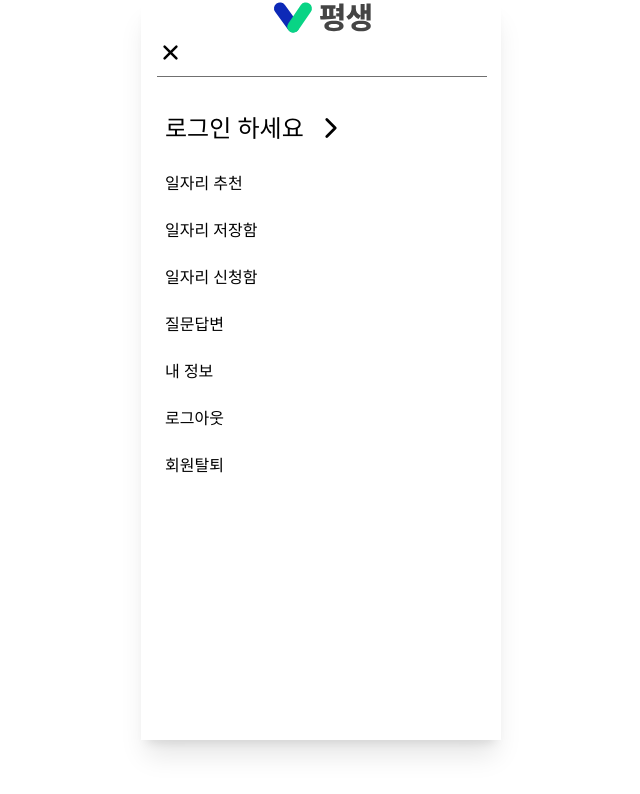
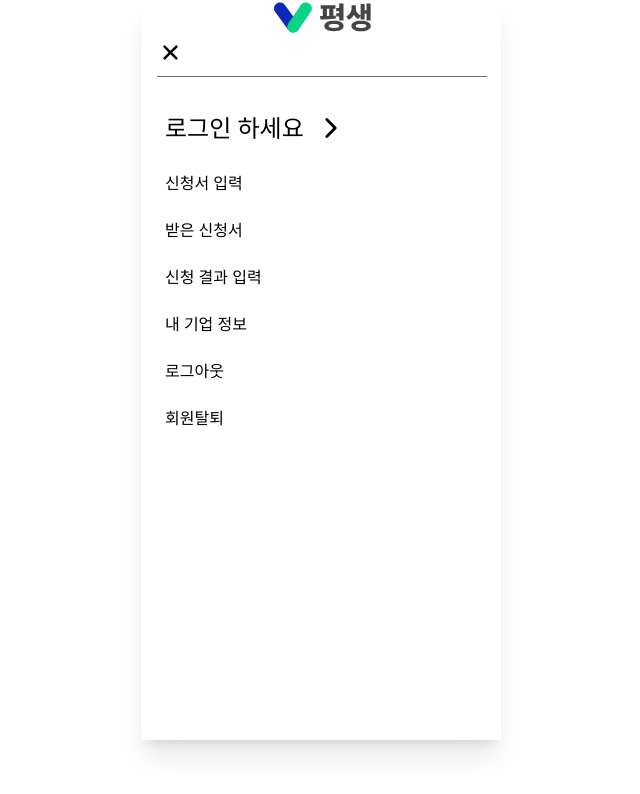
Before and after one commit to PyeongSaeng/PyeongSaeng-FE, a React (Vite) app: page /company in a window 1280 px wide. Both pictures are taken after a click on the button "전체 메뉴". Shown: the top 794 px of the page, without its empty margins (319-959 px from the left). Built offline with nearby package versions, Linux system fonts and the light colour scheme; a web font is replaced by a local one.

Commit message:
feat: 버전별 메뉴 url 수정 및 topbar 수정

```diff
--- a/src/shared/components/topbar/Topbar.tsx
+++ b/src/shared/components/topbar/Topbar.tsx
@@ -1,14 +1,24 @@
 import { ReactNode } from 'react';
+import { useLocation } from 'react-router-dom';
 import Logo from './Logo';
 import ToggleButton from './ToggleButton';
 import QuestionButton from './QuestionButton';
-import Menu from './menu/Menu';
+import PersonalMenu from './menu/personal-menu/PersonalMenu';
+import CompanyMenu from './menu/company-menu/CompanyMenu';
 
 interface TopbarProps {
   children?: ReactNode;
 }
 
 const Topbar = ({ children }: TopbarProps) => {
+  const location = useLocation();
+
+  const version: 'personal' | 'company' = location.pathname.startsWith(
+    '/company'
+  )
+    ? 'company'
+    : 'personal';
+
   return (
     <>
       <div>
@@ -16,8 +26,18 @@ const Topbar = ({ children }: TopbarProps) => {
         <div className="flex justify-center">
           <div className="w-[318px] flex justify-between items-center bt-[2px] border-b-[1.3px] border-[#707070] p-[4px]">
             <div className="relative flex justify-around items-start gap-[21px]">
-              <Menu />
-              <QuestionButton />
+              {/* {version === 'personal' ? <PersonalMenu /> : <CompanyMenu />}
+              {version === 'personal' ? <QuestionButton /> : ''} */}
+              {version === 'personal' ? (
+                <>
+                  <PersonalMenu />
+                  <QuestionButton />
+                </>
+              ) : (
+                <>
+                  <CompanyMenu />
+                </>
+              )}
             </div>
             <div>
               <ToggleButton />
--- /dev/null
+++ b/src/shared/components/topbar/menu/company-menu/CompanyMenu.tsx
@@ -0,0 +1,30 @@
+import { useState } from 'react';
+import { IoClose, IoMenu } from 'react-icons/io5';
+import MainMenu from './MainMenu';
+
+const CompanyMenu = () => {
+  const [isOpen, setIsOpen] = useState(false);
+
+  return (
+    <>
+      <button
+        className="flex flex-col items-center"
+        onClick={() => setIsOpen(true)}
+      >
+        <IoMenu size={30} />
+        <span className="text-[12px]">전체 메뉴</span>
+      </button>
+
+      {isOpen && (
+        <div className="absolute top-[-25px] left-[-9px] z-40 w-[330px] h-[701px] bg-white">
+          <div className="pb-[10px] border-b-[1px] border-[#707070]">
+            <IoClose size={27} onClick={() => setIsOpen(false)} />
+          </div>
+          <MainMenu />
+        </div>
+      )}
+    </>
+  );
+};
+
+export default CompanyMenu;
--- a/src/shared/components/topbar/menu/company-menu/MainMenu.tsx
+++ b/src/shared/components/topbar/menu/company-menu/MainMenu.tsx
@@ -1,11 +1,7 @@
 import { IoChevronForward } from 'react-icons/io5';
 import MenuNavButton from '../MenuNavButton';
 
-interface MainMenuProps {
-  handleMenu: () => void;
-}
-
-const MainMenu = ({ handleMenu }: MainMenuProps) => {
+const MainMenu = () => {
   return (
     <div className="px-[8px]">
       <div className="flex items-center gap-[12px] text-[24px] pt-[33px] pb-[25px]">
@@ -13,15 +9,18 @@ const MainMenu = ({ handleMenu }: MainMenuProps) => {
         <IoChevronForward className="size-[30px]" />
       </div>
       <div className="flex flex-col items-start gap-[23px] text-[16px]">
-        <MenuNavButton url="/jobs/recommend">일자리 추천</MenuNavButton>
-        <MenuNavButton url="/jobs/saved">일자리 저장함</MenuNavButton>
-        <MenuNavButton url="/jobs/drafts">일자리 신청함</MenuNavButton>
-        <MenuNavButton url="/jobs/recommend/:id/apply/additional">
-          질문답변
+        <MenuNavButton url="/company/jobs/create-form">
+          신청서 입력
         </MenuNavButton>
-        <MenuNavButton handleMenu={handleMenu}>내 정보</MenuNavButton>
+        <MenuNavButton url="/company/jobs/application">
+          받은 신청서
+        </MenuNavButton>
+        <MenuNavButton url="/company/jobs/application/results">
+          신청 결과 입력
+        </MenuNavButton>
+        <MenuNavButton url="/company/my">내 기업 정보</MenuNavButton>
         <MenuNavButton>로그아웃</MenuNavButton>
-        <MenuNavButton url="/my/delete-account">회원탈퇴</MenuNavButton>
+        <MenuNavButton url="/company/my/delete-account">회원탈퇴</MenuNavButton>
       </div>
     </div>
   );
--- a/src/shared/components/topbar/menu/personal-menu/MainMenu.tsx
+++ b/src/shared/components/topbar/menu/personal-menu/MainMenu.tsx
@@ -19,15 +19,19 @@ const MainMenu = ({ handleMenu }: MainMenuProps) => {
         <IoChevronForward className="size-[30px]" />
       </button>
       <div className="flex flex-col items-start gap-[23px] text-[16px]">
-        <MenuNavButton url="/jobs/recommend">일자리 추천</MenuNavButton>
-        <MenuNavButton url="/jobs/saved">일자리 저장함</MenuNavButton>
-        <MenuNavButton url="/jobs/drafts">일자리 신청함</MenuNavButton>
-        <MenuNavButton url="/jobs/recommend/:id/apply/additional">
+        <MenuNavButton url="/personal/jobs/recommend">
+          일자리 추천
+        </MenuNavButton>
+        <MenuNavButton url="/personal/jobs/saved">일자리 저장함</MenuNavButton>
+        <MenuNavButton url="/personal/jobs/drafts">일자리 신청함</MenuNavButton>
+        <MenuNavButton url="/personal/jobs/recommend/:jobId/apply/additional">
           질문답변
         </MenuNavButton>
         <MenuNavButton handleMenu={handleMenu}>내 정보</MenuNavButton>
         <MenuNavButton>로그아웃</MenuNavButton>
-        <MenuNavButton url="/my/delete-account">회원탈퇴</MenuNavButton>
+        <MenuNavButton url="/personal/my/delete-account">
+          회원탈퇴
+        </MenuNavButton>
       </div>
     </div>
   );
```
Also changed, not shown: src/shared/components/topbar/menu/personal-menu/PersonalMenu.tsx (renamed from src/shared/components/topbar/menu/Menu.tsx, +5 -5 lines).
